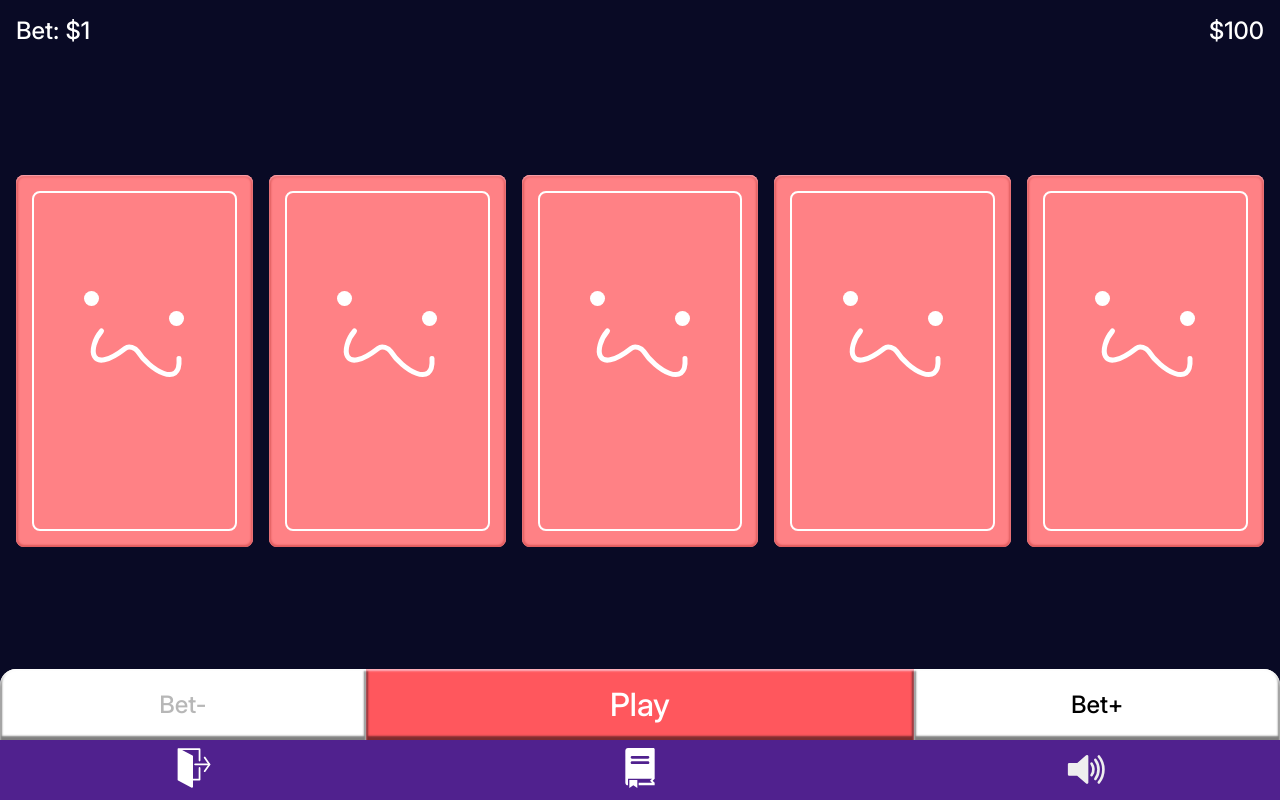
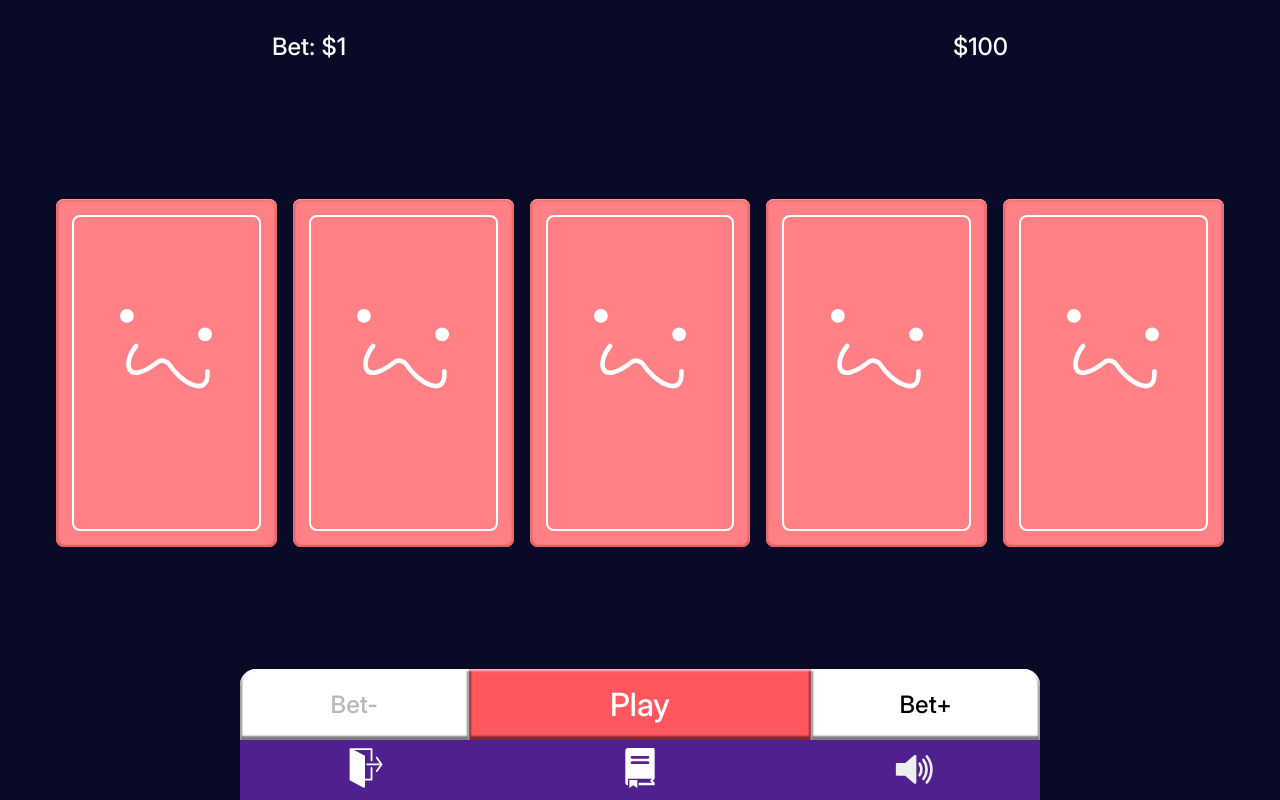
Before and after one commit to StoffenToffen/Video-Poker, a React (Vite) app: page /game in a window 1280 px wide. Built offline with nearby package versions, Linux system fonts and the light colour scheme.

Commit message:
chore: Finalized responciveness and function comments

```diff
--- a/src/App.css
+++ b/src/App.css
@@ -49,6 +49,7 @@ body {
 
 main {
   flex-grow: 1;
+  margin: 0 auto;
 }
 
 button {
@@ -61,6 +62,8 @@ button {
   background-color: var(--color-secondary);
   position: fixed;
   bottom: 0;
+  left: 50%;
+  translate: -50% 0;
   display: grid;
   grid-template-columns: 1fr 1.5fr 1fr;
   justify-items: center;
@@ -73,3 +76,11 @@ button {
   filter: invert(1);
   width: 40px;
 }
+
+.container--sm {
+  max-width: 800px;
+}
+
+.container--md {
+  max-width: 1200px;
+}
--- a/src/components/Controls.tsx
+++ b/src/components/Controls.tsx
@@ -40,7 +40,7 @@ const Controls = () => {
 	};
 
 	return (
-		<div className="controls">
+		<div className="controls container--sm">
 			<button
 				type="button"
 				disabled={bet < 2 || (!message && !!hand.length)}
--- a/src/components/Nav.tsx
+++ b/src/components/Nav.tsx
@@ -8,7 +8,7 @@ const Nav = () => {
 	const path = location.pathname;
 
 	return (
-		<nav className="nav">
+		<nav className="nav container--sm">
 			<Link to="/">
 				<img src={logoutIcon} alt="Log out" className="nav__link__icon" />
 			</Link>
--- a/src/functions.ts
+++ b/src/functions.ts
@@ -57,6 +57,11 @@ export const getRank = (hand: PlayingCardType[]): string => {
   return playersHand;
 };
 
+/**
+ * @description Gets the payout associated with the player's hand rank
+ * @param rank as the player's hand rank
+ * @returns number
+ */
 export const getPayout = (rank: PokerHandType) => {
   const PokerHand: Record<PokerHandType, number> = {
     royalFlush: 250,
--- a/src/pages/GamePage.css
+++ b/src/pages/GamePage.css
@@ -1,7 +1,8 @@
 .counter {
   display: flex;
   justify-content: space-between;
-  padding: 1rem;
+  margin: 0 auto;
+  padding: 2rem 2rem 0;
   font-size: 1.5rem;
   font-weight: 500;
 }
@@ -34,7 +35,7 @@
 }
 
 .cards-container {
-  height: calc(100vh - 13.5rem);
+  height: calc(100vh - 12rem);
   display: flex;
   flex-direction: column;
   justify-content: center;
@@ -121,6 +122,8 @@
 .controls {
   position: fixed;
   bottom: 3.75rem;
+  left: 50%;
+  translate: -50% 0;
   z-index: 10;
   display: grid;
   grid-template-columns: 1fr 1.5fr 1fr;
--- a/src/pages/GamePage.tsx
+++ b/src/pages/GamePage.tsx
@@ -12,14 +12,19 @@ const Game = () => {
 	const rank = useGameStore((state) => state.rank);
 	const message = useGameStore((state) => state.message);
 
+	/**
+	 * @description Makes the first letter of a string uppercase, and adds spaces between capital letters
+	 * @param string as the player's hand rank
+	 * @returns string
+	 */
 	const formatRankTxt = (string: string) => {
 		const newString = string[0].toUpperCase() + string.slice(1);
 		return newString.split(/(?=[A-Z])/).join(" ");
 	};
 
 	return (
-		<main>
-			<div className="counter">
+		<main className="container--md">
+			<div className="counter container--sm">
 				<span>Bet: ${bet}</span>
 				<span>${player.balance}</span>
 			</div>
```
